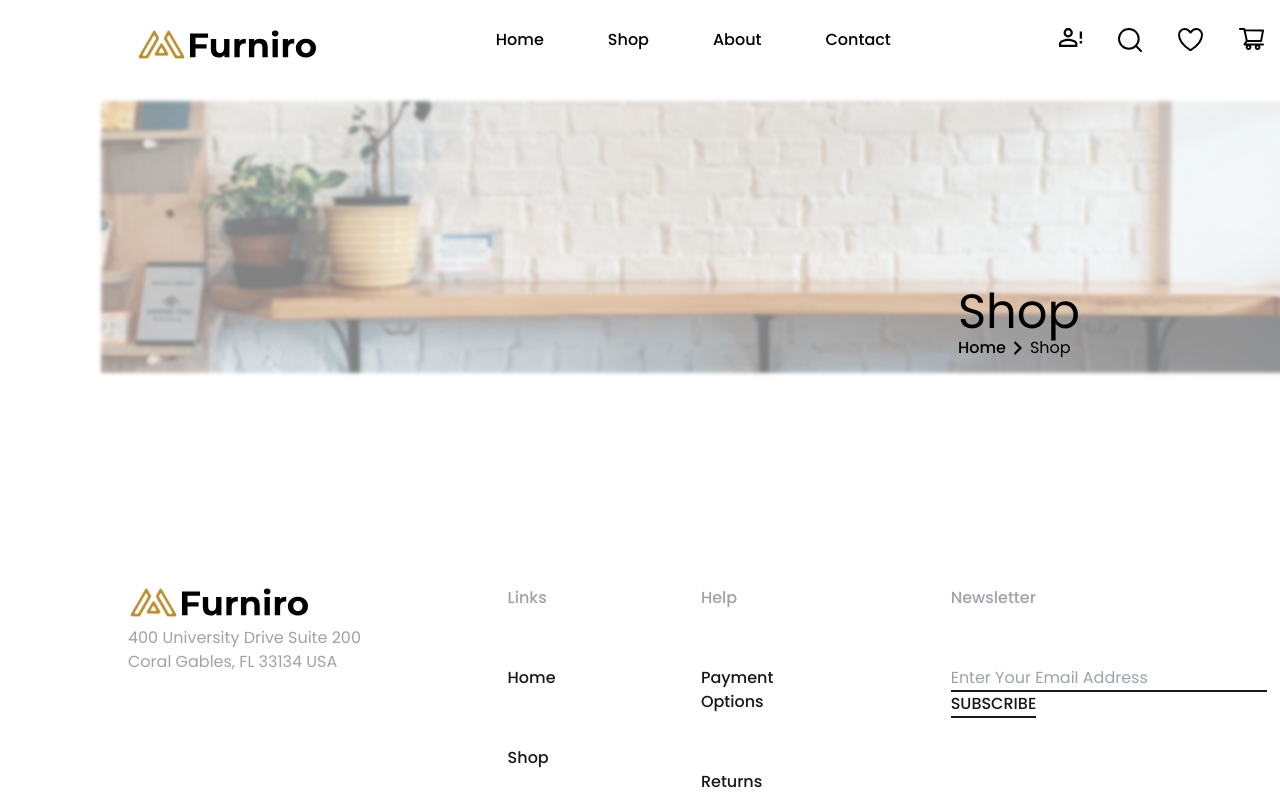
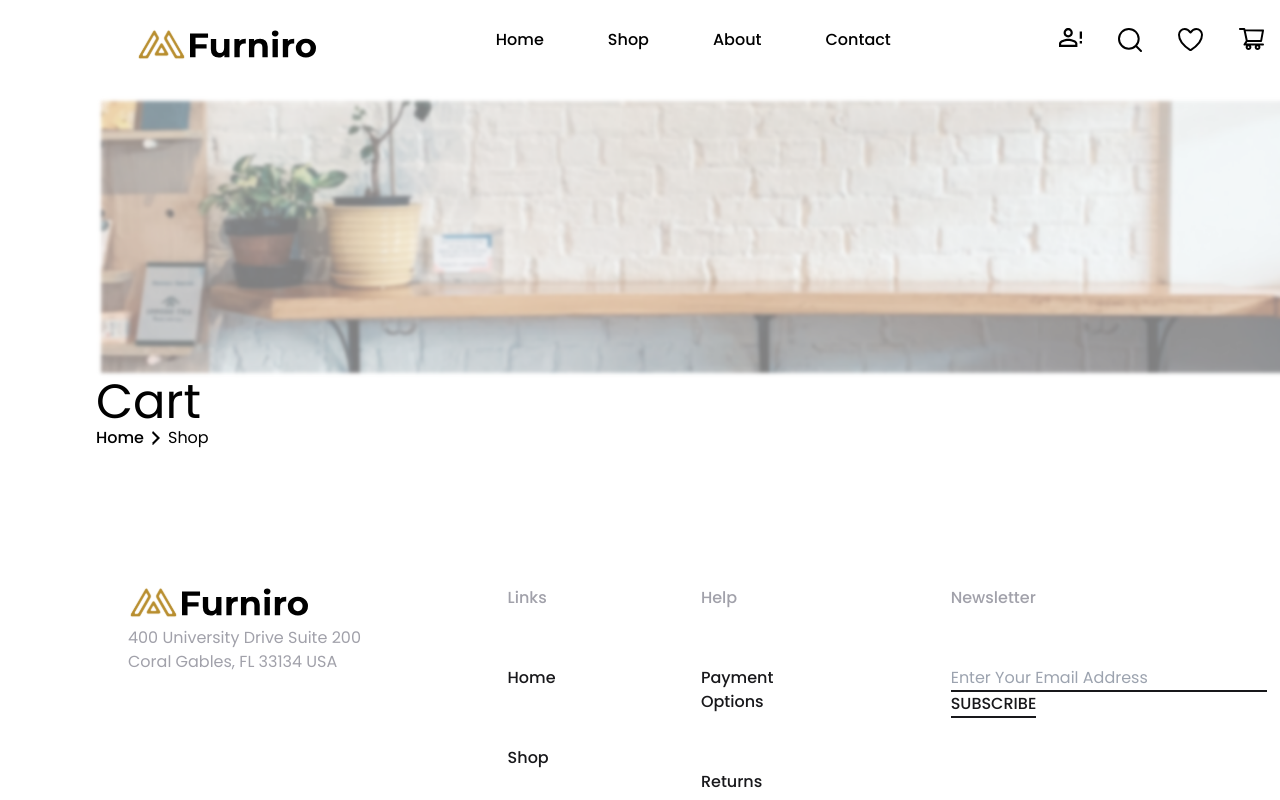
Before and after one commit to LizNgoNgoc/internetShop, a React (Create React App) app: page /cart in a window 1280 px wide. Shown: the top 800 px of the page. Built offline with nearby package versions, Linux system fonts and the light colour scheme.

Commit message:
add cart css

```diff
--- a/src/Pages/CartPage.jsx
+++ b/src/Pages/CartPage.jsx
@@ -1,8 +1,8 @@
 export default function CartPage() {
     return <section className="m-auto w-[1440px] mb-14 p-24 font-Poppins relative">
-    <img className="w-full" src="./images/shopHeader/banner.png" alt="shop"/>
-    <div className="absolute top-72 right-1/4">
-        <h3 className="text-[#000000] text-5xl">Shop</h3>
+    <img className="w-full" src="./images/shopHeader/banner.png" alt="cart"/>
+    <div className="z-10 absolute">
+        <h3 className="text-[#000000] text-5xl">Cart</h3>
             <div className="flex gap-2 items-center">
                 <span className="text-[#000000] font-medium text-base">Home </span>
                 <img src="./images/shopHeader/point_page.png" className="w-[8px] h-[14px]" alt="img" />
```
